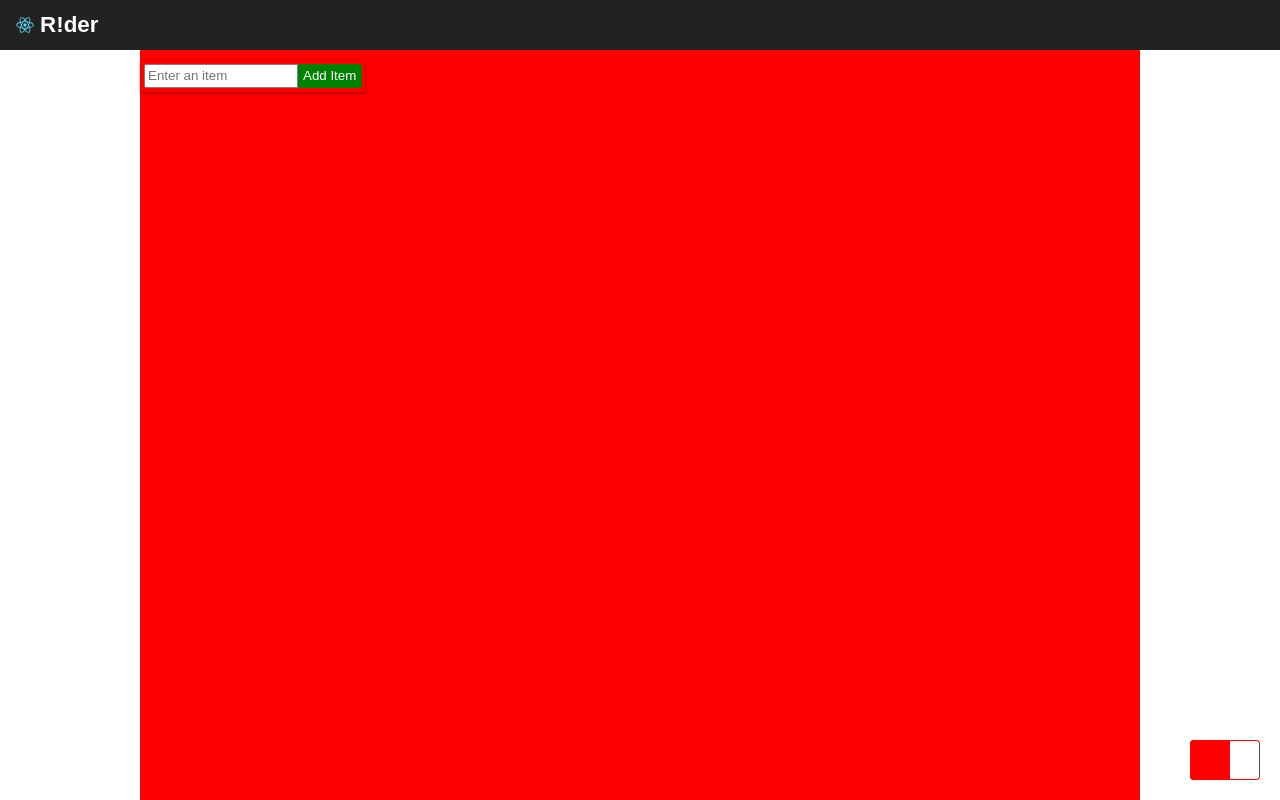
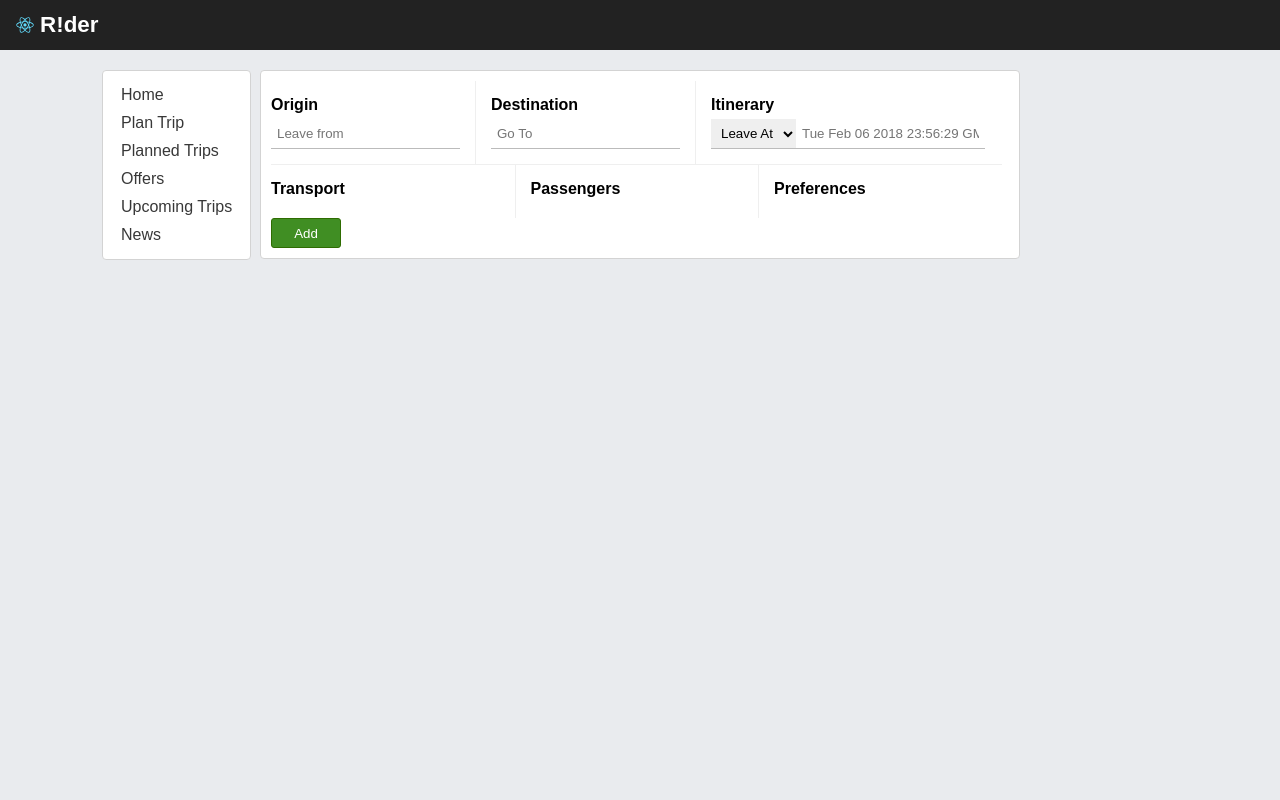
Before and after one commit to bob-the-coder/react-fleet-manager-poc, a React (Create React App) app: page /#/plan in a window 1280 px wide. Built offline with nearby package versions, Linux system fonts and the light colour scheme.

Commit message:
add routing, some new components, include packages in repo

```diff
--- a/package.json
+++ b/package.json
@@ -5,6 +5,7 @@
   "dependencies": {
     "react": "^16.2.0",
     "react-dom": "^16.2.0",
+    "react-router-dom": "^4.2.2",
     "react-scripts": "1.1.0"
   },
   "scripts": {
--- a/src/App.css
+++ b/src/App.css
@@ -1,10 +1,27 @@
+* {
+  box-sizing: border-box;
+}
+
+#root{
+  background: #E9EBEE;
+  position: absolute;
+  top: 0;
+  left: 0;
+  width: 100vw;
+}
+
+body{
+  overflow-x: hidden;
+}
+
 .app {
   text-align: left;
 }
 
 .app-header {
+  display: block;
   background-color: #222;
-  height: 30px;
+  height: 50px;
   padding: 10px;
   color: white;
 }
@@ -26,9 +43,16 @@
 }
 
 .app-body{
-  background: red;
+  display:block;
   min-height: calc(100vh - 50px);
   top: 50px;
-  width: 1000px;
+  width: 800px;
   margin: 0 auto;
+  padding: 20px;
 }
+
+.white-block {
+  background: white;
+  border: 1px solid lightgray;
+  border-radius: 4px;
+}
--- a/src/App.js
+++ b/src/App.js
@@ -1,21 +1,38 @@
 import React, { Component } from 'react';
 import logo from './logo.svg';
 import './App.css';
+import './css/input.css';
+import './css/table.css';
 
-import Tabs from './Tabs.jsx'
+import {
+  Route,
+  NavLink,
+  HashRouter
+} from "react-router-dom";
+
+import InquiryForm from './home/InquiryForm.js'
+import Tabs from './Tabs.jsx';
+import Menu from './js/menu.js';
+import TripTable from './trips/trips.js';
 
 class App extends Component {
   render() {
     return (
+      <HashRouter>
         <div className="app">
+          <Menu />
           <header className="app-header">
             <img src={logo} className="app-logo" alt="logo" />
             <span className="app-title">R!der</span>
           </header>
           <div className="app-body">
-          <Tabs items={[]} />
+            <Route exact path='/' component={Tabs}/>
+            <Route exact path='/plan' component={InquiryForm}/>
+            <Route exact path='/trips/planned' component={TripTable} />
+            <Route exact path='/trips/upcoming' component={TripTable} />
           </div>
         </div>
+      </HashRouter>
     );
   }
 }
--- a/src/Notify.jsx
+++ b/src/Notify.jsx
@@ -10,15 +10,15 @@ class Notify extends Component{
 		}
 	}
 
-	dismiss(){};
-
 	componentDidMount(){
 		let $this = this;
 		this.setState({
 			on: true
 		});
 		setTimeout(function(){
-			$this.dismiss();
+			$this.setState({
+				on: false
+			})
 		}, 2000);
 	}
 
--- /dev/null
+++ b/src/css/input.css
@@ -0,0 +1,37 @@
+input[type='text'], select{
+	display: inline-block;
+	height: 30px;
+	line-height: 30px;
+	border: 0;
+	border-bottom: 1px solid #bbb;
+	padding: 0 6px;
+	outline: none !important;
+	vertical-align: top;
+}
+
+input[type='text']:hover, select:hover {
+	border-color: #802392;
+}
+
+input[type='text']:focus, select:focus {
+	border-color: #802392;
+	border-bottom-width: 2px;
+}
+
+.btn {
+	display: inline-block;;
+	height: 30px;
+	padding: 0 15px;
+	background: white;
+	outline: none !important;
+	border: 1px solid;
+	border-radius: 3px;
+	cursor: pointer;
+	min-width: 70px;
+}
+
+.btn.primary{
+	background: #408E23;
+	border-color: #2E6C01;
+	color: white;
+}
--- /dev/null
+++ b/src/css/menu.css
@@ -0,0 +1,28 @@
+.menu {
+	margin: 20px;
+	padding: 10px;
+	position: fixed;
+	top: 50px;
+	left: calc(50vw - 558px);
+}
+
+.menu-item {
+	display: block;
+	list-style: none;
+	padding: 5px 8px;
+	border-radius: 4px;
+	cursor: pointer;
+}
+
+.menu-item, .menu-item * {
+	color: #383838;
+	text-decoration: none !important;
+}
+
+.menu-item:hover{
+	background: #408E23;
+}
+
+.menu-item:hover * {
+	color: white;
+}
--- /dev/null
+++ b/src/css/table.css
@@ -0,0 +1,12 @@
+table {
+	padding: 10px;
+	width: 100%;
+}
+
+thead > tr {
+	box-shadow: 0 1px black;
+}
+
+td, th {
+	padding: 3px 7px;
+}
--- /dev/null
+++ b/src/home/InquiryForm.js
@@ -0,0 +1,31 @@
+import React, {Component} from 'react';
+import InquiryLeg from './InquiryLeg.js';
+
+class InquiryForm extends Component {
+	constructor(){
+		super();
+		this.state = {
+			legs: []
+		};
+	}
+
+	addLeg(){
+		let legs = this.state.legs;
+		legs.push({id: Math.random()});
+		this.setState({
+			legs: legs
+		});
+	}
+
+	render(){
+		let $legs = this.state.legs.map(l => <InquiryLeg key={l.id} canAdd={false} />);
+		return (
+			<div>
+				{$legs}
+				<InquiryLeg canAdd={true} addLeg={this.addLeg.bind(this)}/>
+			</div>
+		);
+	}
+}
+
+export default InquiryForm;
--- /dev/null
+++ b/src/home/InquiryLeg.js
@@ -0,0 +1,56 @@
+import React, {Component} from 'react';
+import './css/inquiry-leg.css';
+
+class InquiryLeg extends Component{
+
+	handleAddLeg(){
+		this.props.addLeg();
+	}
+
+	render(){
+		let datePlaceHolder = new Date();
+		let depOptions = (['Leave At', 'Arrive At']).map(o => <option key={Math.random()} value={o.replace(/\s/g, '')}>{o}</option>);
+		let optionalButton;
+		if(this.props.canAdd){
+			optionalButton = <button onClick={this.handleAddLeg.bind(this)} className='btn primary'>Add</button>;
+		}
+
+		return (
+			<div className='i-leg white-block'>
+				<div>
+					<span className='inq-col-b'>
+						<h4>Origin</h4>
+						<input type='text' placeholder='Leave from' />
+					</span>
+					<span className='inq-col-b'>
+						<h4>Destination</h4>
+						<input type='text' placeholder='Go To' />
+					</span>
+					<span className='inq-col-b'>
+						<div><h4>Itinerary</h4></div>
+						<select>
+							{depOptions}
+						</select>
+						<input type='text' placeholder={datePlaceHolder} />
+					</span>
+				</div>
+				<div>
+					<div className='inq-col'>
+						<h4>Transport</h4>
+					</div>
+					<div className='inq-col'>
+						<h4>Passengers</h4>
+					</div>
+					<div className='inq-col'>
+						<h4>Preferences</h4>
+					</div>
+				</div>
+				<div>
+					{optionalButton}
+				</div>
+			</div>
+		);
+	}
+}
+
+export default InquiryLeg;
--- /dev/null
+++ b/src/home/css/inquiry-leg.css
@@ -0,0 +1,39 @@
+.i-leg{
+	margin-bottom: 10px;
+	padding: 10px;
+}
+
+.i-leg h4 {
+	padding: 0;
+	margin: 0;
+	margin-bottom: 5px;
+}
+
+.inq-col-b {
+	display: inline-block;
+	padding-top: 15px;
+	padding-bottom: 15px;
+	padding-right: 15px;
+}
+
+.inq-col-b + .inq-col-b{
+	border-left: 1px solid;
+	padding-left: 15px;
+}
+
+.inq-col {
+	padding-top: 15px;
+	padding-bottom: 15px;
+	border-top: 1px solid;
+	display: inline-block;
+	width: 33%;
+}
+
+.inq-col + .inq-col {
+	border-left: 1px solid;
+	padding-left: 15px;
+}
+
+.inq-col, .inq-col-b{
+	border-color: #efefef !important;
+}
--- /dev/null
+++ b/src/js/menu.js
@@ -0,0 +1,27 @@
+import React, {Component} from 'react';
+import {NavLink} from 'react-router-dom';
+import '../css/menu.css';
+
+class Menu extends Component{
+	constructor(){
+		super();
+		this.state = {
+			items: [
+				{ label: 'Home', url: '/'},
+				{ label: 'Plan Trip', url: '/plan'},
+				{ label: 'Planned Trips', url: '/trips/planned'},
+				{ label: 'Offers', url: '/offers'},
+				{ label: 'Upcoming Trips', url: '/trips/upcoming'},
+				{ label: 'News', url: '/news'}
+			]
+		}
+	}
+
+	render(){
+		let $list = this.state.items.map(item => <NavLink className='menu-item' to={item.url} key={Math.random()}><li>{item.label}</li></NavLink>);
+
+		return (<ul className='menu white-block'>{$list}</ul>);
+	}
+}
+
+export default Menu;
--- /dev/null
+++ b/src/trips/trips.js
@@ -0,0 +1,38 @@
+import React, {Component} from 'react';
+
+class TripTable extends Component{
+	constructor(){
+		super();
+		this.state = {
+			trips: [
+				{dep: 'SimCity', dest: 'Tuchanka', date: 'Depart 22 Mar \'18'},
+				{dep: 'Tuchanka', dest: 'Washington DC', date: 'Arrive 24 Mar \'18'},
+				{dep: 'New York', dest: 'Paris', date: 'Arrive 1 Apr \'18'},
+				{dep: 'Paris', dest: 'Berlin', date: 'Depart 4 Apr \'18'},
+				{dep: 'Minsk', dest: 'SimCity', date: 'Depart 18 Jul \'18'},
+			]
+		}
+	}
+
+	render(){
+		let $heads = ['Origin', 'Destination', 'Itinerary'].map(
+			h => <th key={Math.random()}>{h}</th>);
+
+		let $rows = this.state.trips.map(
+			t => <tr key={Math.random()}>
+					<td>{t.dep}</td>
+					<td>{t.dest}</td>
+					<td>{t.date}</td>
+				 </tr>
+			);
+
+		return (
+			<table className='white-block table'>
+				<thead><tr>{$heads}</tr></thead>
+				<tbody>{$rows}</tbody>
+			</table>
+		);
+	}
+}
+
+export default TripTable;
```
Also changed, not shown: 1 other file (tests, documents, lock files or other folders). Lines whose indentation alone changed are shown as unchanged.
